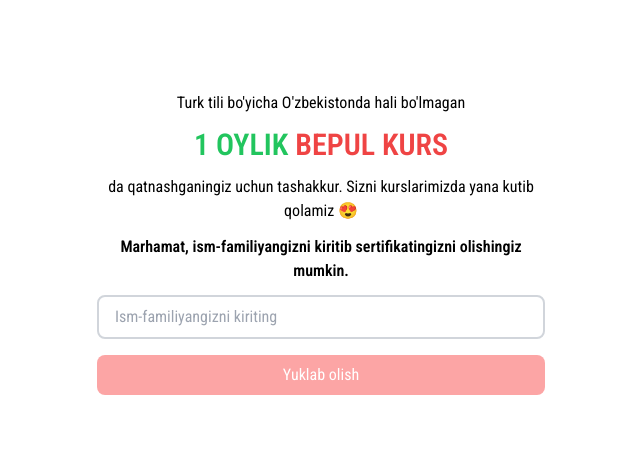
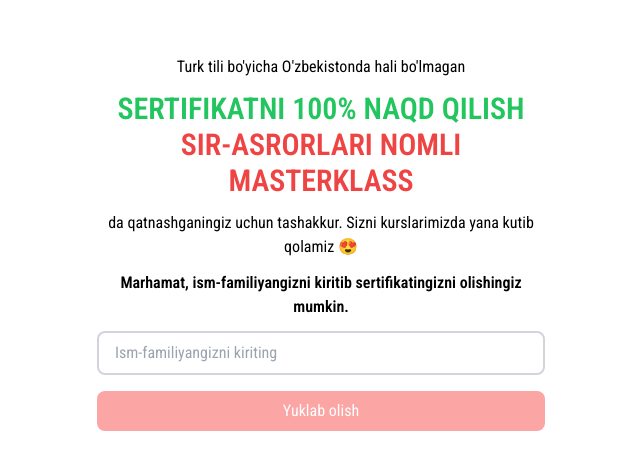
Before and after one commit to abdulazizjavascript/irodahoca, a React (Vite) app: page /certificate in a window 1280 px wide. Shown: the part 157-626 px from the top of the page, without its empty margins (319-959 px from the left). Built offline with nearby package versions, Linux system fonts and the light colour scheme; a web font is replaced by a local one.

Commit message:
masterklass

```diff
--- a/src/pages/certificate/index.jsx
+++ b/src/pages/certificate/index.jsx
@@ -39,7 +39,7 @@ export default function CertificatePage() {
       <div className="max-w-md w-full">
         <div className="mb-3 text-center">
           <span>Turk tili bo'yicha O'zbekistonda hali bo'lmagan</span>
-          <h1 className="text-3xl text-white font-bold my-3"><span className="text-green-500"> 1 OYLIK</span> <span className="text-red-500">BEPUL KURS</span></h1>
+          <h1 className="text-3xl text-white font-bold my-3"><span className="text-green-500"> SERTIFIKATNI 100% NAQD QILISH</span> <span className="text-red-500">SIR-ASRORLARI NOMLI MASTERKLASS</span></h1>
           <span>da qatnashganingiz uchun tashakkur. Sizni kurslarimizda yana kutib qolamiz 😍</span>
           {/* <span>nomli vibenarimizning 1-kunida qatnashganingiz uchun tashakkur. Qolgan kunlarda ham sizni kutamiz 😍</span> */}
           <h1 className='mt-3 font-bold'>Marhamat, ism-familiyangizni kiritib sertifikatingizni olishingiz mumkin.</h1>
```
